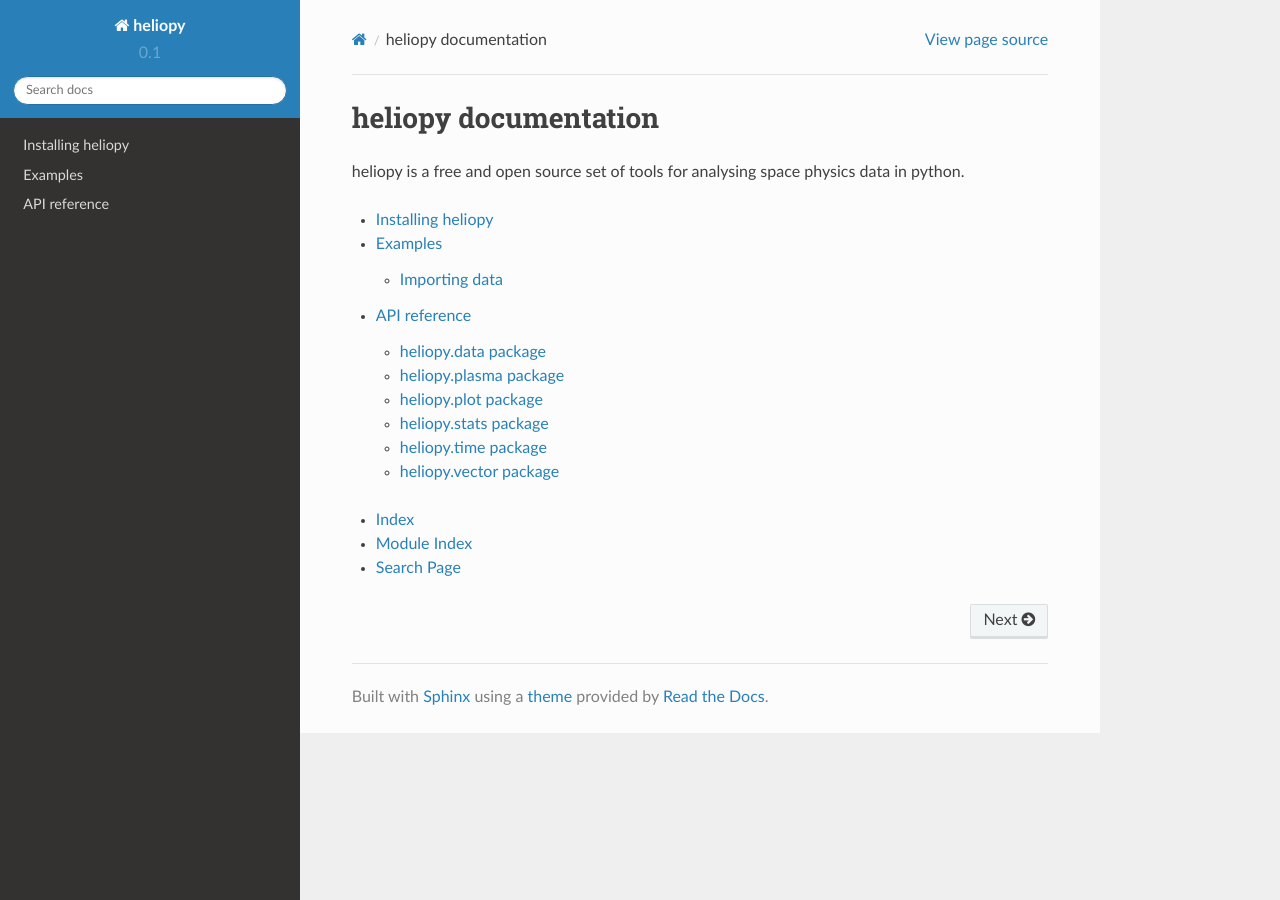
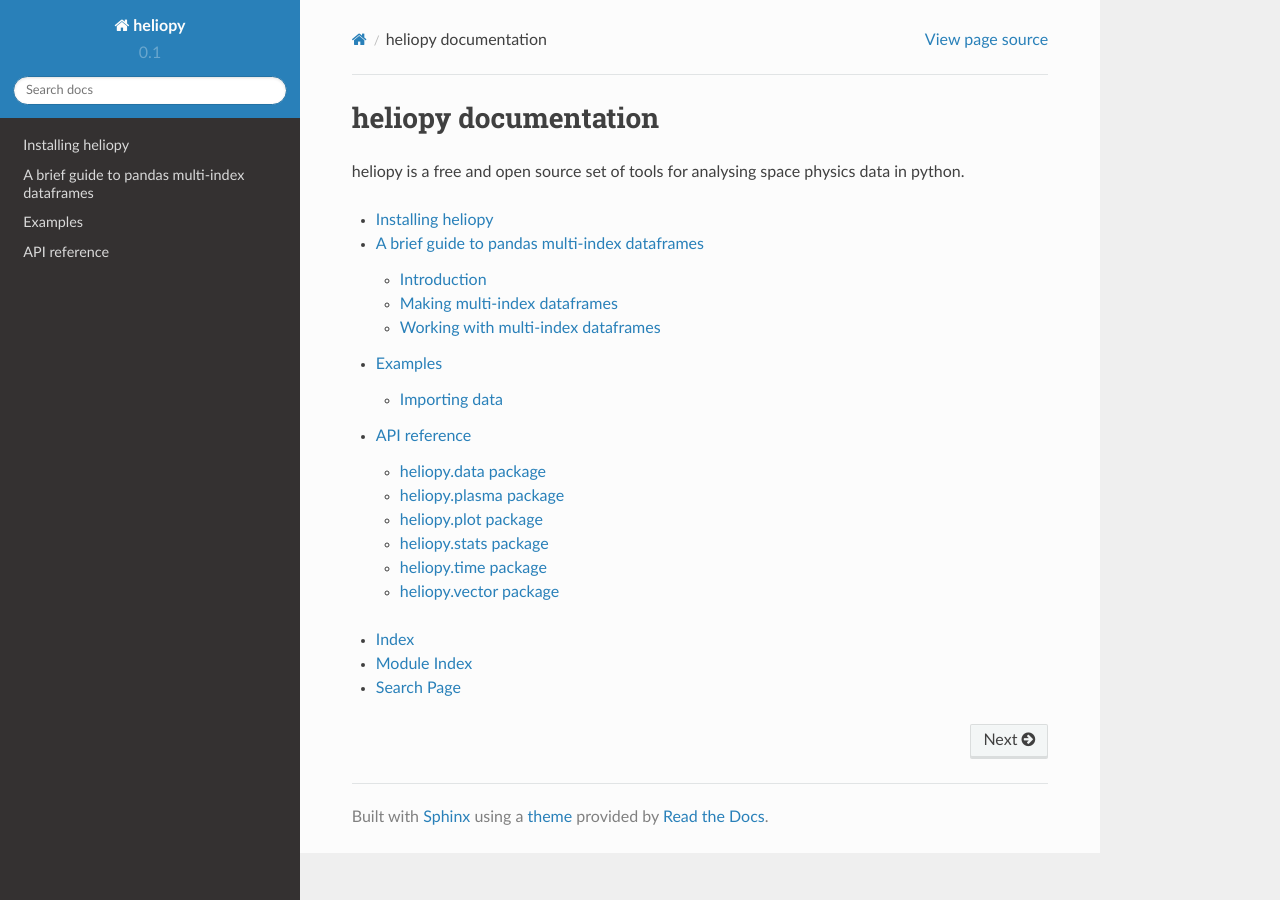
Before and after one commit to heliopython/heliopy, a Sphinx documentation site: the page built from doc/source/index.rst, in a window 1280 px wide. Built offline with Sphinx 7.4.7 and the Read the Docs theme 2.0.0, drawn with Linux system fonts in a browser that asks for light colours; some of the changed lines change nothing that is shown.

Commit message:
Add multiindex guide

```diff
--- a/doc/source/index.rst
+++ b/doc/source/index.rst
@@ -8,6 +8,7 @@ in python.
    :maxdepth: 2
 
    installing.rst
+   multiindex.rst
    examples/examples.rst
    code_ref/index.rst
 
--- /dev/null
+++ b/doc/source/multiindex.rst
@@ -0,0 +1,60 @@
+##############################################
+A brief guide to pandas multi-index dataframes
+##############################################
+
+************
+Introduction
+************
+The data sets imported by heliopy are returned in a
+:class:`pandas.DataFrame`. Most data sets have a
+single variable for the :class:`DataFrame` index. In this case DataFrame can be thought of as
+storing multiple variables, each of which depend on the same dependent
+variable. For example the x component of magnetic field depends only on time
+ie. :math:`B_{x} \left (t \right )`.
+
+Particle distribution functions have more than one dependent variable however.
+Typically the distribution is measured as a function of time, energy, and two
+angles, ie. :math:`f \left ( t, E, \theta, \phi \right )`.
+
+*****************************
+Making multi-index dataframes
+*****************************
+As a simple example, lets make a multi-index DataFrame to imitate a particle
+distribution function. First, set the index values
+
+.. literalinclude:: /scripts/multiindex.py
+   :lines: 1-11
+
+The index values can then be created from
+:meth:`pandas.MultiIndex.from_product`, and the complete DataFrame created
+from :meth:`pandas.DataFrame`:
+
+.. literalinclude:: /scripts/multiindex.py
+   :lines: 12-25
+
+The distribution function is sorted first by energy, then by theta, and then by
+phi.
+
+***********************************
+Working with multi-index dataframes
+***********************************
+
+Looping through an index level
+==============================
+To loop through the energy levels with the index label ``'theta'``:
+
+.. literalinclude:: /scripts/multiindex.py
+   :lines: 27-34
+
+``theta`` will give the value of the current index, and ``theta_dist`` will
+give the reduced DataFrame at each value of ``theta``.
+
+Adding an extra index level
+===========================
+Suppose we have two data frames, ``df1`` and ``df2``, and want to put these in
+together with a new multiindex level::
+
+    df1['newlevel'] = 1
+    df2['newlevel'] = 2
+    df = pd.concat([df1, df2])
+    df = df.set_index('newlevel', append=True)
--- /dev/null
+++ b/doc/source/scripts/multiindex.py
@@ -0,0 +1,34 @@
+import pandas as pd
+import numpy as np
+
+# Energy bins
+E = np.arange(0, 4)
+# Azimuthal angles
+phi = np.arange(0, 360, 90)
+# Elevation angles
+theta = np.arange(-90, 90, 45)
+# Fake distribution function
+dist = np.random.rand(E.size * phi.size * theta.size)
+
+index = pd.MultiIndex.from_product((E, theta, phi),
+                                   names=('E', 'theta', 'phi'))
+data = pd.DataFrame(data=dist, index=index, columns=['df'])
+print(data.head())
+"""
+                   df
+E theta phi
+0 -90   0    0.369417
+        90   0.074464
+        180  0.470669
+        270  0.320014
+  -45   0    0.607422
+"""
+
+for theta, theta_data in data.groupby(level='theta'):
+    print(theta)
+"""
+-90
+-45
+0
+45
+"""
```
